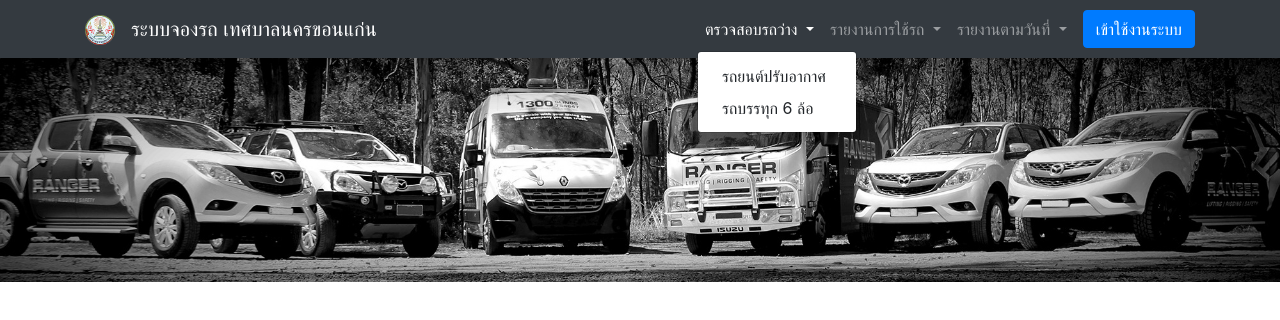
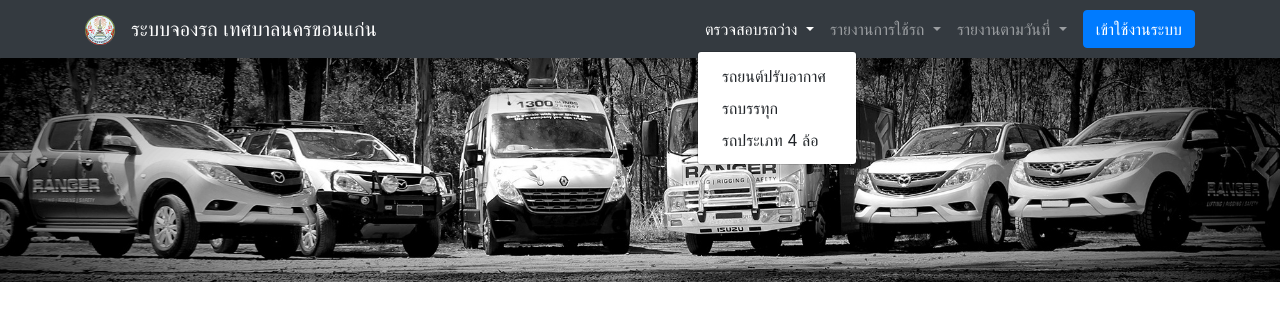
Before and after one commit to paphaweekku/SEproject, a plain HTML site: page index.html in a window 1280 px wide. Both pictures are taken after a click on the button "ตรวจสอบรถว่าง". Drawn offline with nearby package versions, Linux system fonts and the light colour scheme.

Commit message:
‘dev1’

```diff
--- a/index.html
+++ b/index.html
@@ -35,7 +35,8 @@
         </a>
         <div class="dropdown-menu" aria-labelledby="navbarDropdown">
           <a class="dropdown-item" href="#">รถยนต์ปรับอากาศ</a>
-          <a class="dropdown-item" href="#">รถบรรทุก 6 ล้อ</a>
+          <a class="dropdown-item" href="#">รถบรรทุก</a>
+          <a class="dropdown-item" href="#">รถประเภท 4 ล้อ</a>
         </div>
       </li>
 
```
